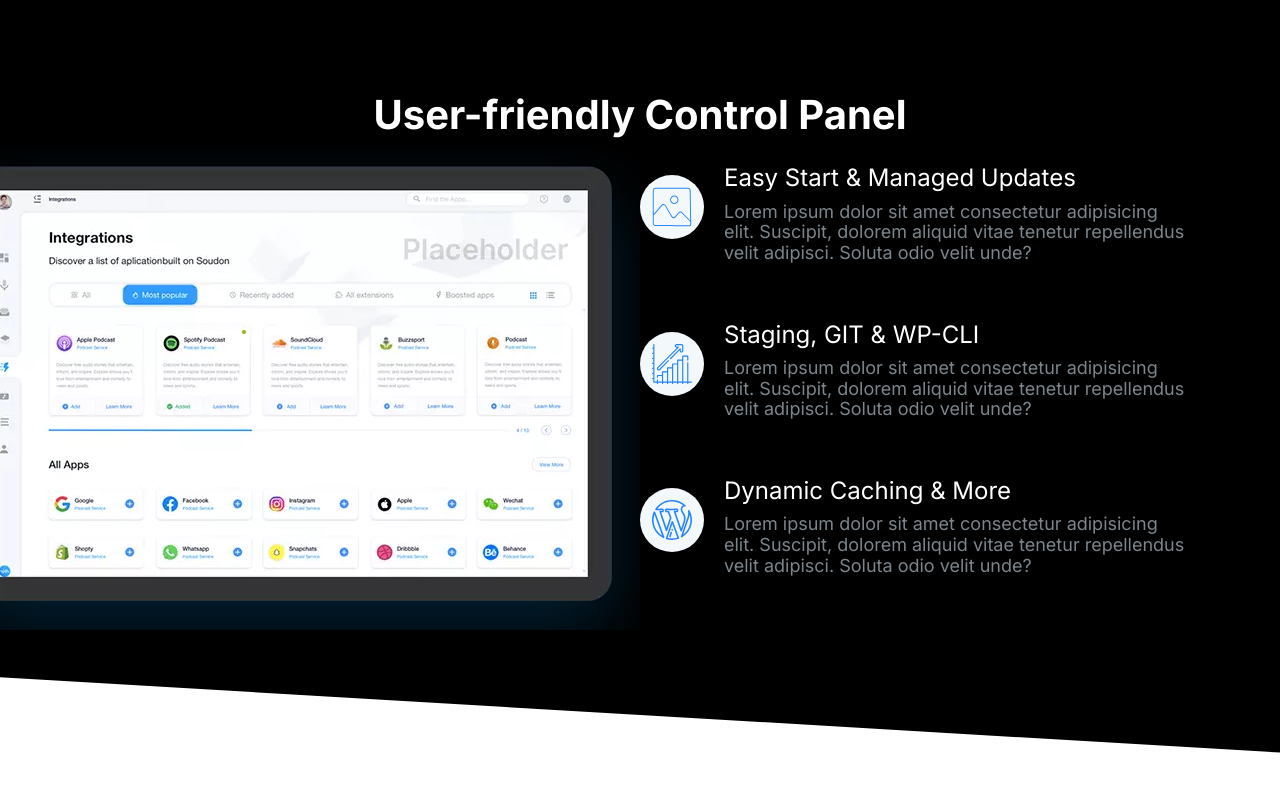
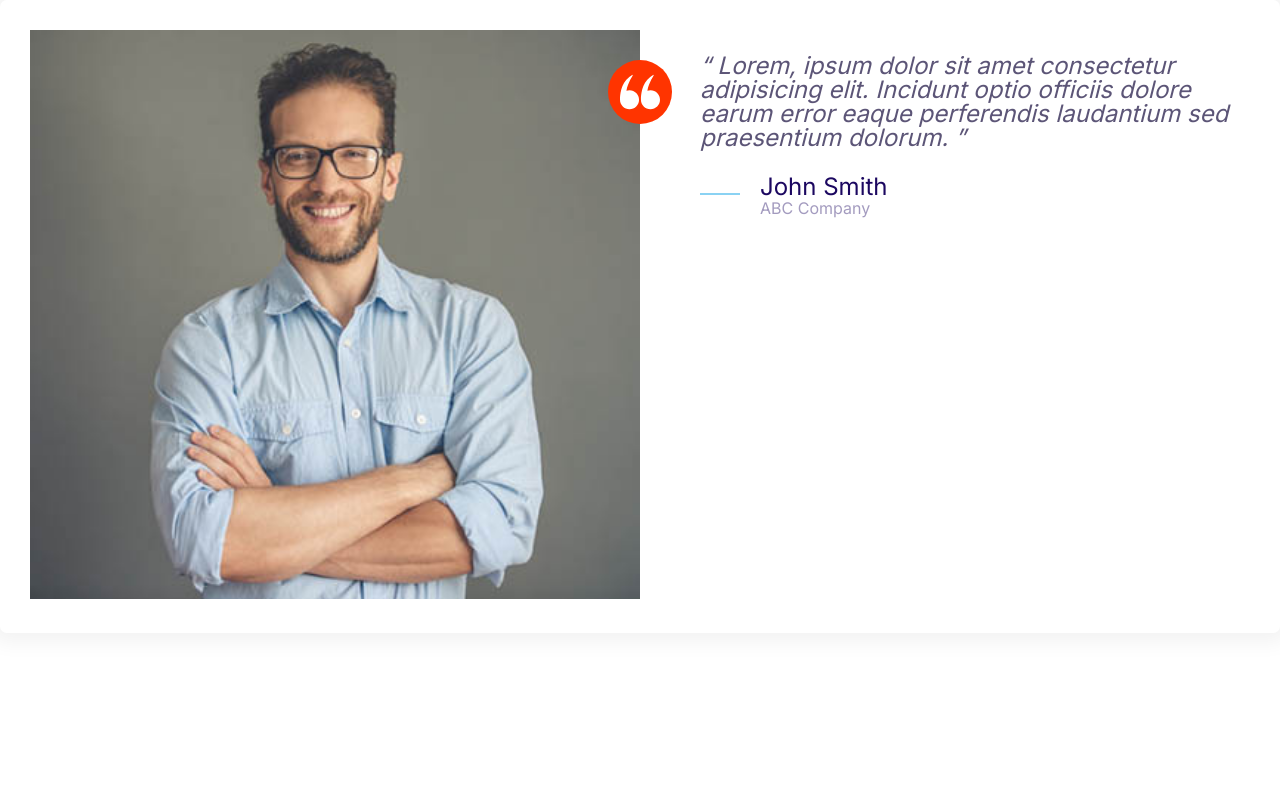
Before and after one commit to Psalmuel2000/First-Full-Project-via-Moshify-Tutorial, a plain HTML site: page Moshify/index.html in a window 1280 px wide. Drawn offline with Linux system fonts and the light colour scheme.

Commit message:
Building and styling the testimonial component.

```diff
--- a/Moshify/css/styles.css
+++ b/Moshify/css/styles.css
@@ -175,6 +175,9 @@ a {
   align-items: center;
 }
 
+.icon-container--accent {
+  background: var(--color-accent);
+}
 /* Buttons */
 
 .btn {
@@ -475,6 +478,43 @@ a {
   }
 }
 
+/* Testimonial */
+
+.testimonial {
+  padding: 3rem;
+}
+
+.testimonial__image {
+  position: relative;
+  margin: 0 3rem;
+}
+
+.testimonial__image > img {
+  width: 100%;
+}
+
+.testimonial__image > .icon-container {
+  position: absolute;
+  top: 3rem;
+  right: -32px;
+}
+
+@media screen and (min-width: 768px) {
+  .testimonial__image {
+    margin: 0;
+  }
+
+  .testimonial .quote,
+  .testimonial .quote__author {
+    font-size: 2.4rem;
+  }
+
+  .testimonial .quote {
+    margin-left: 6rem;
+    margin-right: 0;
+  }
+}
+
 /* Callouts */
 
 .callout {
--- a/Moshify/index.html
+++ b/Moshify/index.html
@@ -14,83 +14,39 @@
     <link rel="stylesheet" href="css/styles.css" />
   </head>
   <body>
-    <section class="block block--dark block--skewed-right block-showcase">
-      <header class="block__header">
-        <h2>User-friendly Control Panel</h2>
-      </header>
-      <div class="container grid grid--1x2">
-        <picture class="block-showcase__image">
-          <source
-            type="image/webp"
-            srcset="Images/ipad.webp 1x, Images/ipad@2x.webp 2x"
-          />
-          <source
-            type="image/png"
-            srcset="Images/ipad.png 1x, Images/ipad@2x.png 2x"
-          />
-          <img src="Images/ipad.png" alt="" />
-        </picture>
-        <ul class="list">
-          <li>
+    <div class="card testimonial">
+      <div class="grid grid--1x2">
+        <div class="testimonial__image">
+          <img src="Images/testimonial.jpg" alt="A happy, smiling customer" />
+          <span class="icon-container icon-container--accent">
+            <svg class="icon icon--white icon--small">
+              <use xlink:href="images/sprite.svg#quotes"></use>
+            </svg>
+          </span>
+        </div>
+        <blockquote class="quote">
+          <p class="quote__text">
+            Lorem, ipsum dolor sit amet consectetur adipisicing elit. Incidunt
+            optio officiis dolore earum error eaque perferendis laudantium sed
+            praesentium dolorum.
+          </p>
+          <footer>
             <div class="media">
               <div class="media__image">
-                <span class="icon-container">
-                  <svg class="icon icon--primary">
-                    <use xlink:href="Images/sprite.svg#snap"></use>
-                  </svg>
-                </span>
+                <svg class="icon icon--primary quote__line">
+                  <use xlink:href="images/sprite.svg#line"></use>
+                </svg>
               </div>
               <div class="media__body">
-                <h3 class="media__title">Easy Start & Managed Updates</h3>
-                <p>
-                  Lorem ipsum dolor sit amet consectetur adipisicing elit.
-                  Suscipit, dolorem aliquid vitae tenetur repellendus velit
-                  adipisci. Soluta odio velit unde?
-                </p>
+                <h3 class="media__title quote__author">John Smith</h3>
+                <p class="quote__organization">ABC Company</p>
               </div>
             </div>
-          </li>
-          <li>
-            <div class="media">
-              <div class="media__image">
-                <span class="icon-container">
-                  <svg class="icon icon--primary">
-                    <use xlink:href="Images/sprite.svg#growth"></use>
-                  </svg>
-                </span>
-              </div>
-              <div class="media__body">
-                <h3 class="media__title">Staging, GIT & WP-CLI</h3>
-                <p>
-                  Lorem ipsum dolor sit amet consectetur adipisicing elit.
-                  Suscipit, dolorem aliquid vitae tenetur repellendus velit
-                  adipisci. Soluta odio velit unde?
-                </p>
-              </div>
-            </div>
-          </li>
-          <li>
-            <div class="media">
-              <div class="media__image">
-                <span class="icon-container">
-                  <svg class="icon icon--primary">
-                    <use xlink:href="Images/sprite.svg#wordpress"></use>
-                  </svg>
-                </span>
-              </div>
-              <div class="media__body">
-                <h3 class="media__title">Dynamic Caching & More</h3>
-                <p>
-                  Lorem ipsum dolor sit amet consectetur adipisicing elit.
-                  Suscipit, dolorem aliquid vitae tenetur repellendus velit
-                  adipisci. Soluta odio velit unde?
-                </p>
-              </div>
-            </div>
-          </li>
-        </ul>
+          </footer>
+        </blockquote>
       </div>
-    </section>
+    </div>
+
     <script src="js/main.js"></script>
   </body>
 </html>
```
Also changed, not shown: Moshify/Images/testimonial.jpg (added).
